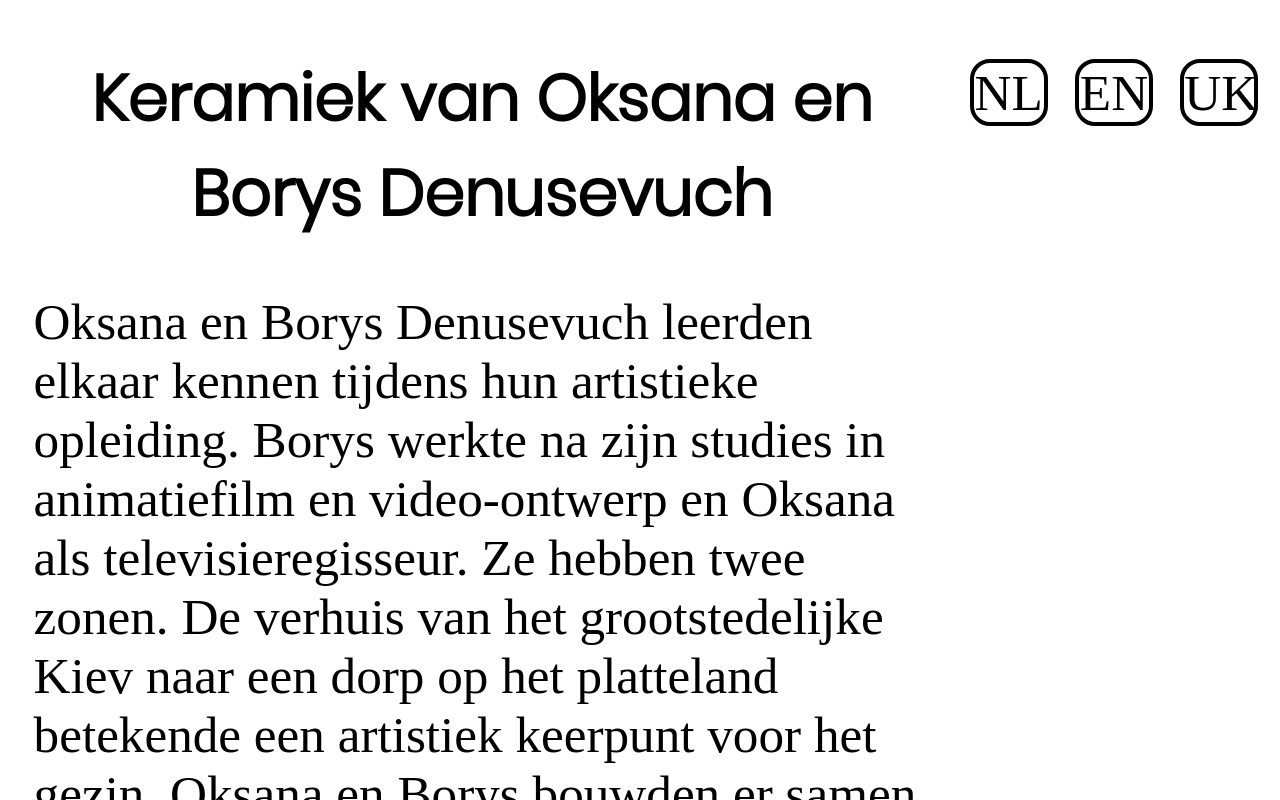
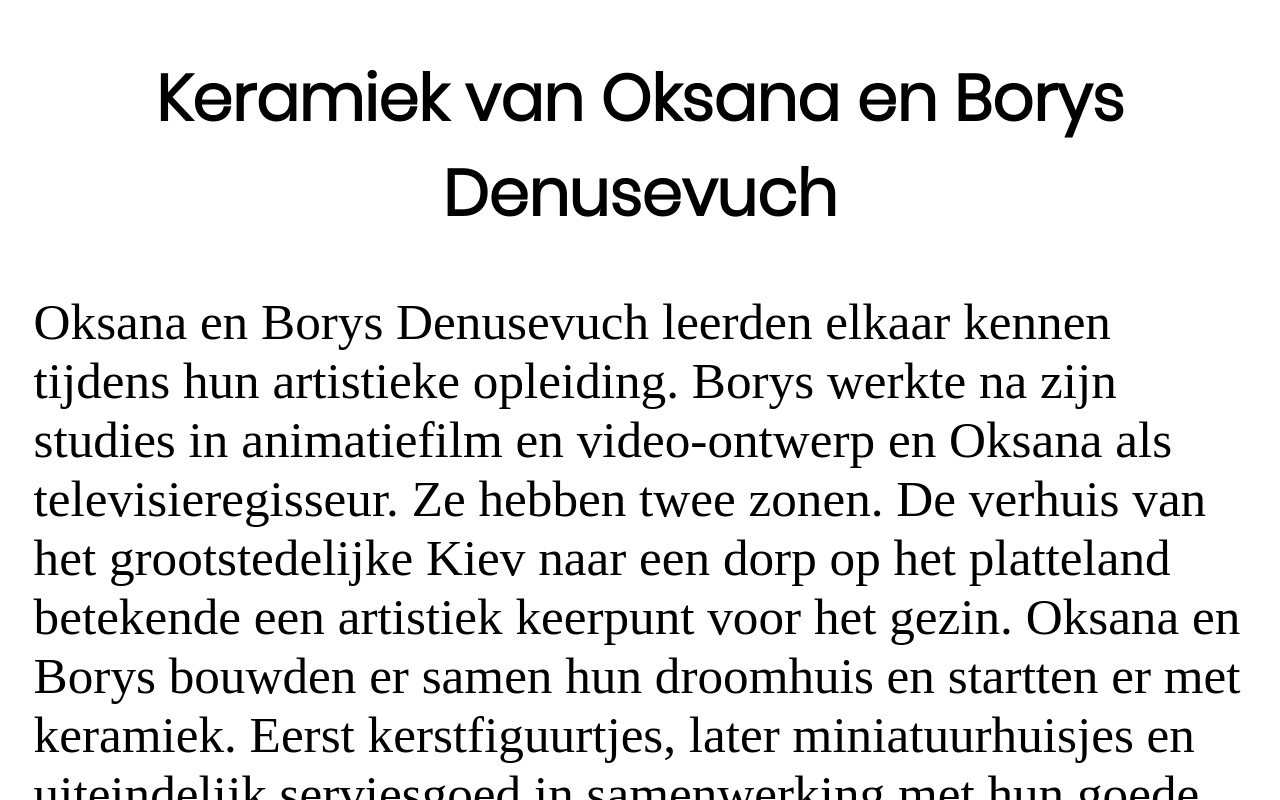
Before and after one commit to DesignMuseumGent/interface-homeland, a React (Create React App) app: page /screen2 in a window 1280 px wide. Built offline with nearby package versions, Linux system fonts and the light colour scheme.

Commit message:
full screen

```diff
--- a/src/App.css
+++ b/src/App.css
@@ -91,7 +91,7 @@ p{
     top: auto;
     bottom: auto;
     display: grid;
-    grid-template-columns: 3fr 1fr;
+    grid-template-rows: 3fr 1fr;
 }
 
 /*EMBLA*/
```
